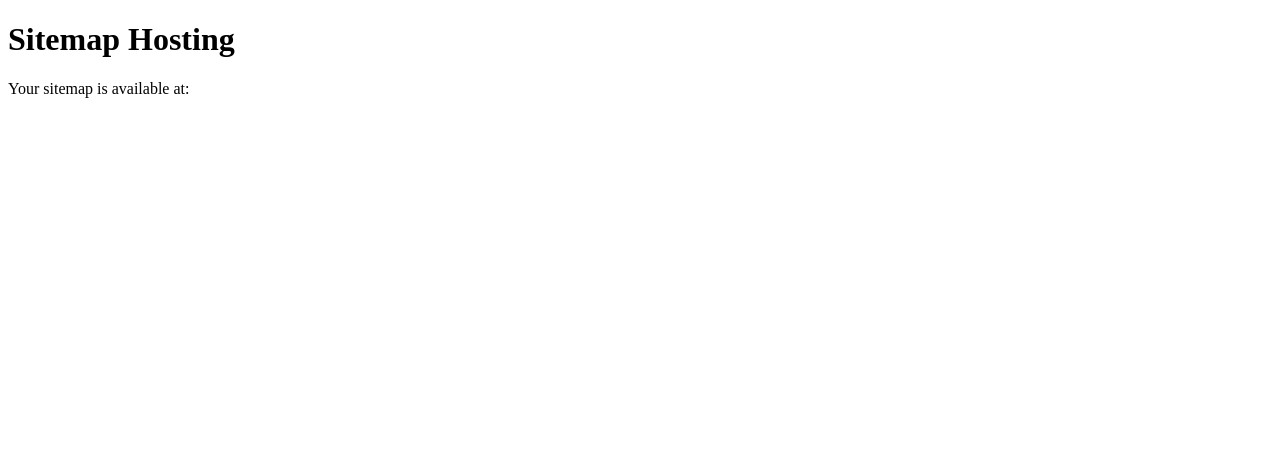
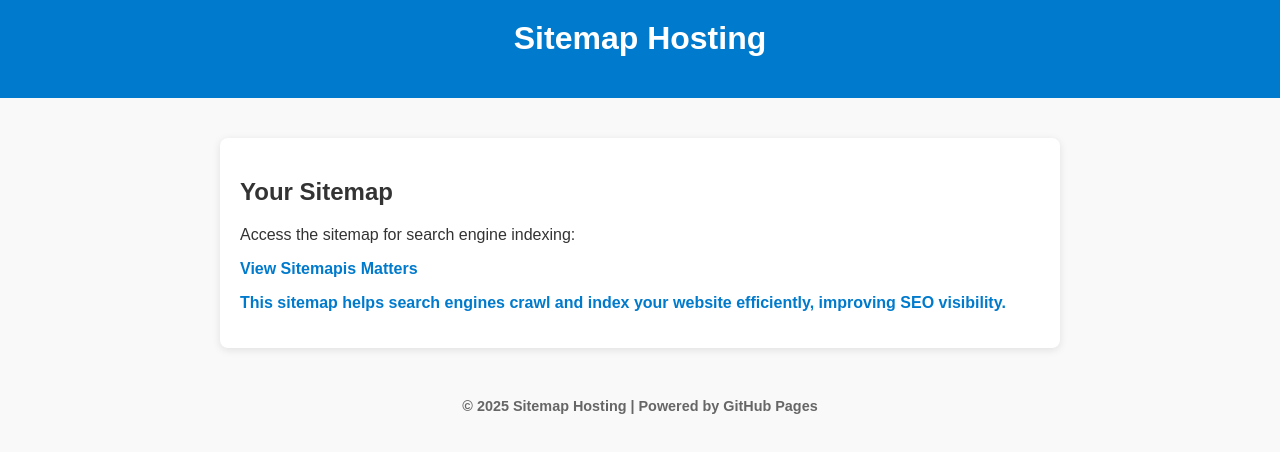
Before and after one commit to tonybelle/sitemap-hosting, a plain HTML site: page index.html in a window 1280 px wide. Drawn offline with Linux system fonts and the light colour scheme.

Commit message:
Enhance index.html with SEO and styling improvements
Added viewport and SEO meta tags, improved styling, and updated content structure.

```diff
--- a/index.html
+++ b/index.html
@@ -3,12 +3,63 @@
 <html lang="en">
 <head>
   <meta charset="UTF-8">
+  <meta name="viewport" content="width=device-width, initial-scale=1.0">
+  <meta name="description" content="Sitemap hosting for search engine indexing. Access the sitemap for better SEO and crawling.">
+  <meta name="robots" content="index, follow">
   <title>Sitemap Hosting</title>
+  <style>
+    body {
+      font-family: Arial, sans-serif;
+      margin: 0;
+      padding: 0;
+      background: #f9f9f9;
+      color: #333;
+    }
+    header {
+      background: #007acc;
+      color: #fff;
+      padding: 20px;
+      text-align: center;
+    }
+    main {
+      max-width: 800px;
+      margin: 40px auto;
+      padding: 20px;
+      background: #fff;
+      box-shadow: 0 2px 8px rgba(0,0,0,0.1);
+      border-radius: 8px;
+    }
+    h1 {
+      margin-top: 0;
+    }
+    a {
+      color: #007acc;
+      text-decoration: none;
+      font-weight: bold;
+    }
+    a:hover {
+      text-decoration: underline;
+    }
+    footer {
+      text-align: center;
+      padding: 10px;
+      font-size: 0.9em;
+      color: #666;
+    }
+  </style>
 </head>
 <body>
-  <h1>Sitemap Hosting</h1>
-  <p>Your sitemap is available at:
-    <a href="SlSitemap.xml</a>
-  </p>
+  <header>
+    <h1>Sitemap Hosting</h1>
+  </header>
+  <main>
+    <h2>Your Sitemap</h2>
+    <p>Access the sitemap for search engine indexing:</p>
+    <p><a href="Sitemap.xml" target="_blank">View Sitemapis Matters</h3>
+    <p>This sitemap helps search engines crawl and index your website efficiently, improving SEO visibility.</p>
+  </main>
+  <footer>
+    &copy; 2025 Sitemap Hosting | Powered by GitHub Pages
+  </footer>
 </body>
 </html>
```
